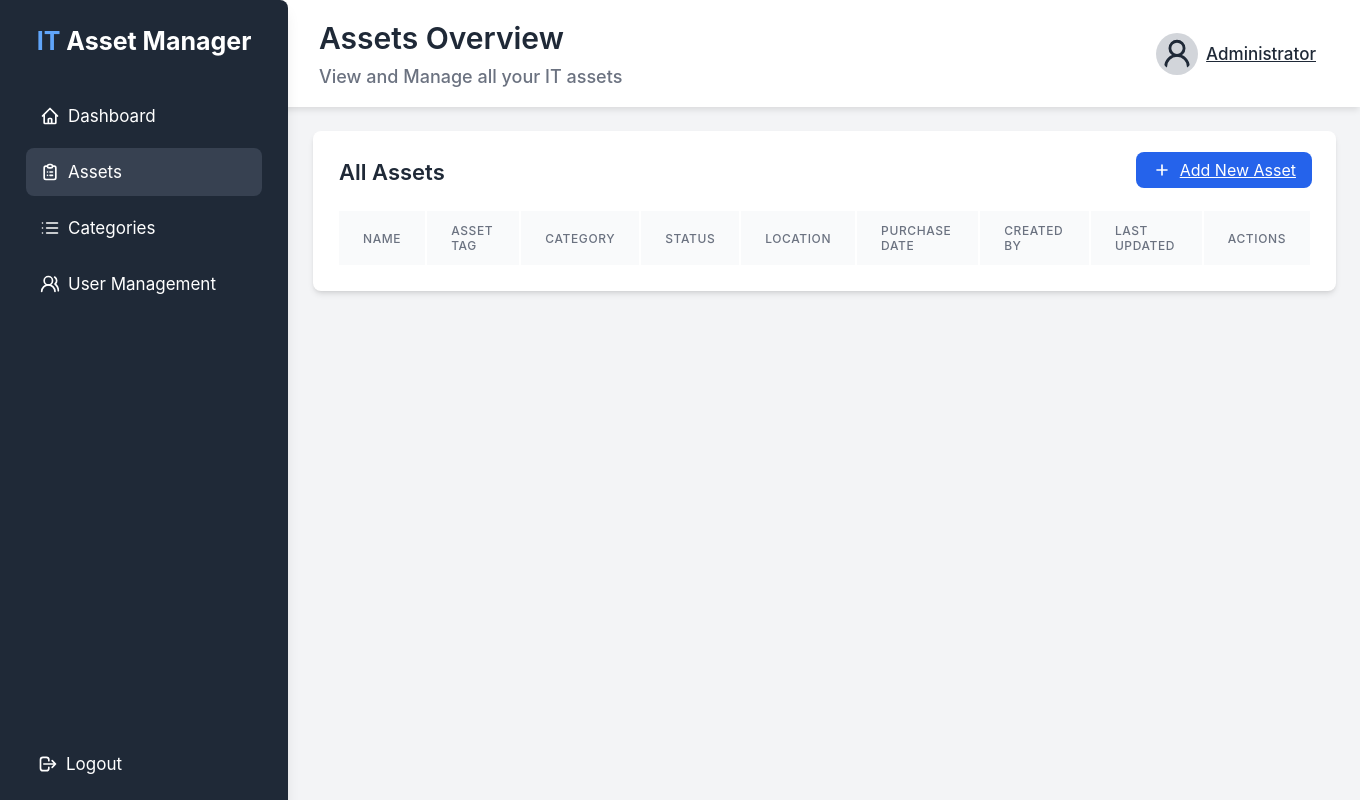
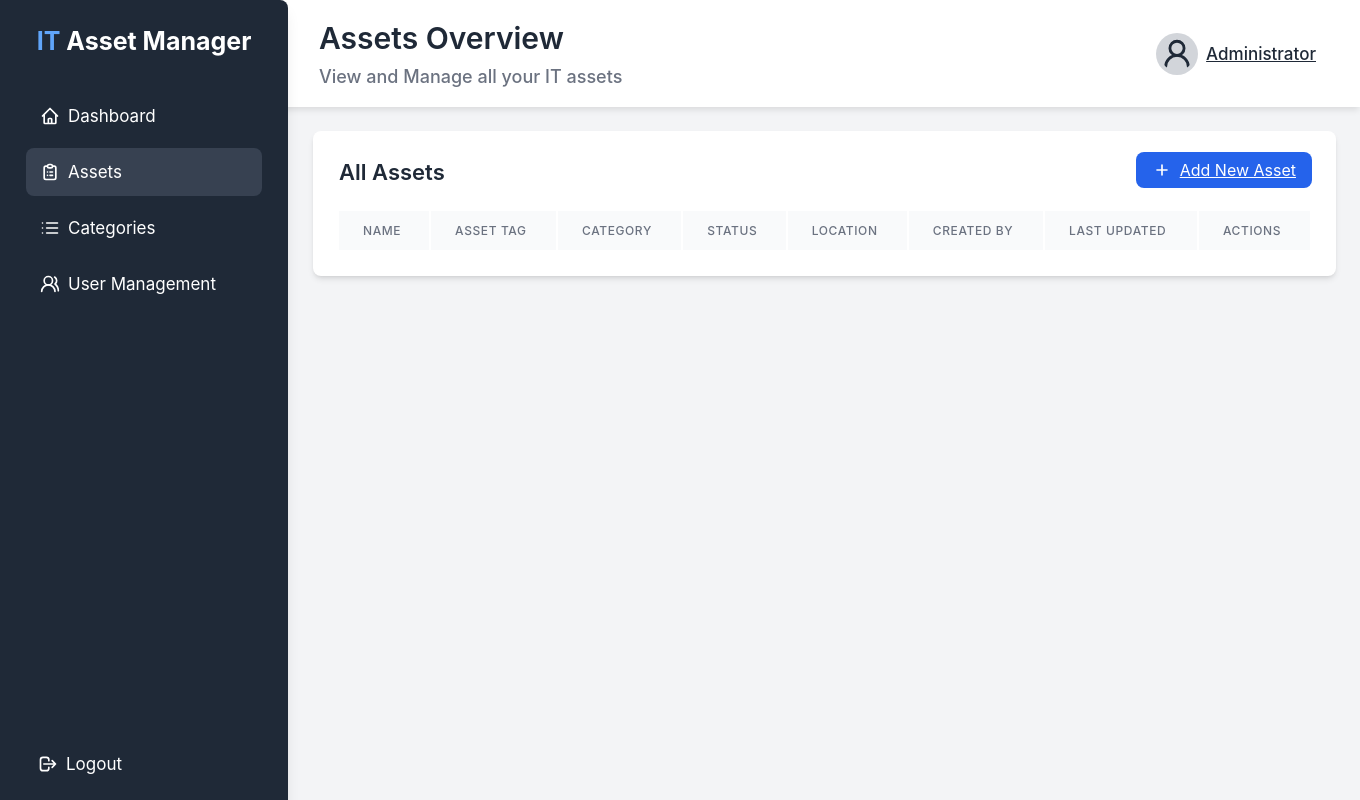
Before and after one commit to DevishaV-23/IT_Asset_Manager, a Flask app: page /assets/assets in a window 1360 px wide. Run offline with Flask 3, Linux system fonts and the light colour scheme; a user stored in the database is signed in; data comes from the database, SQL or seed files in the repository; data that the repository does not hold is empty.

Commit message:
Adjusted asset list table

```diff
--- a/Templates/assets_list.html
+++ b/Templates/assets_list.html
@@ -52,7 +52,6 @@
               <th scope="col" class="column-title">Category</th>
               <th scope="col" class="column-title">Status</th>
               <th scope="col" class="column-title">Location</th>
-              <th scope="col" class="column-title">Purchase Date</th>
               <th scope="col" class="column-title">Created By</th>
               <th scope="col" class="column-title">Last Updated</th>
               <th scope="col" class="column-title">Actions</th>
@@ -72,7 +71,6 @@
                 </span>
               </td>
               <td class="table-data">{{ asset.location if asset.location else 'N/A' }}</td>
-              <td class="table-data">{{ asset.purchase_date.strftime('%Y-%m-%d') if asset.purchase_date else 'N/A' }}</td>
               <td class="table-data">{{ asset.creator.name if asset.creator else 'N/A' }}</td>
               <td class="table-data">{{ asset.last_updated_on.strftime('%Y-%m-%d') if asset.last_updated_on else 'N/A' }}</td>
               <td class="table-data">
```
